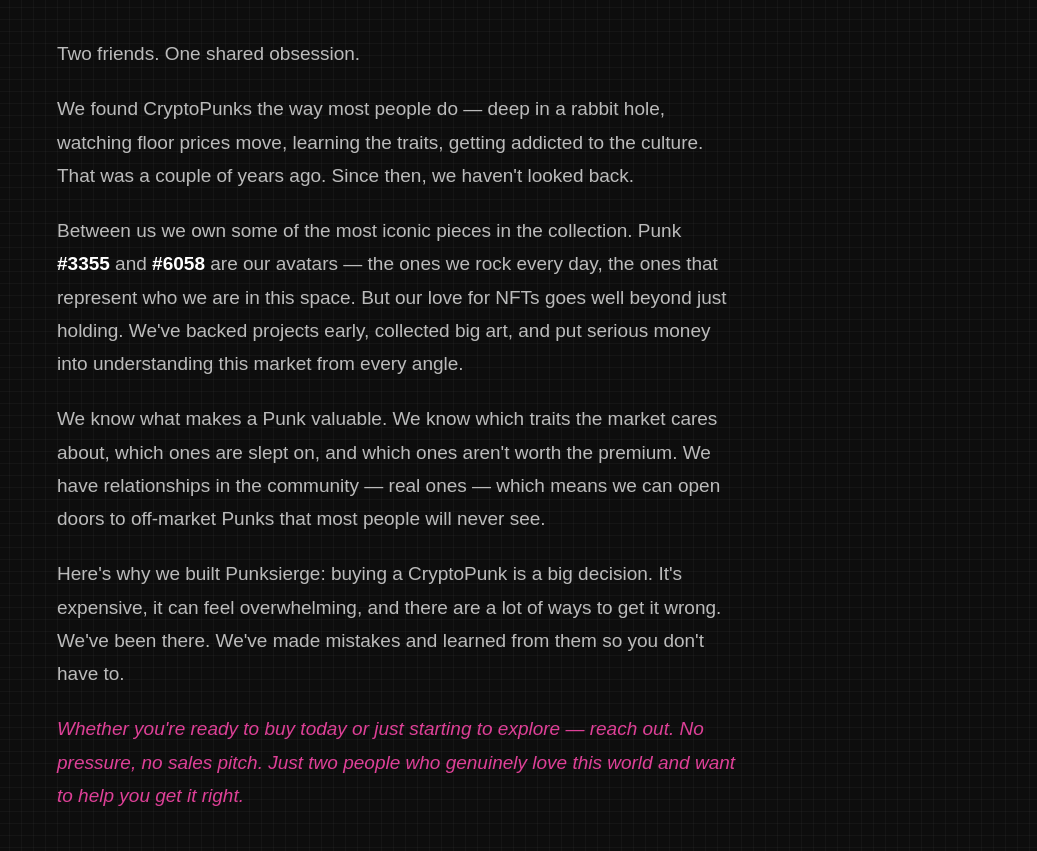
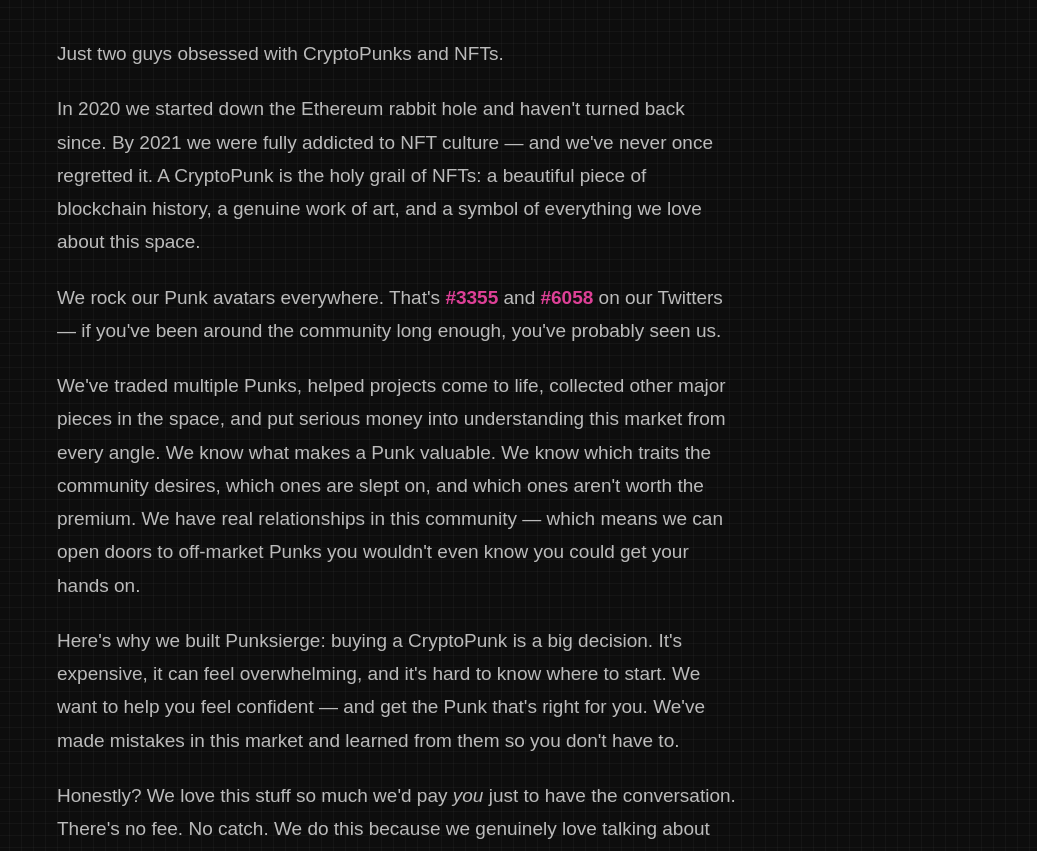
Before and after one commit to maxmurrray/Punksierge, a plain HTML site: page about.html in a window 1280 px wide. Shown: the part 221-1072 px from the top of the page, without its empty margins (243-1280 px from the left). Drawn offline with Linux system fonts and the light colour scheme; a web font is replaced by a local one.

Commit message:
Update about page with Max's copy, Twitter links for both punks

```diff
--- a/about.html
+++ b/about.html
@@ -30,12 +30,13 @@
         <section class="about-section">
             <h2 class="about-heading">About Us</h2>
             <div class="about-content">
-                <p class="about-lead">Two friends. One shared obsession.</p>
-                <p>We found CryptoPunks the way most people do — deep in a rabbit hole, watching floor prices move, learning the traits, getting addicted to the culture. That was a couple of years ago. Since then, we haven't looked back.</p>
-                <p>Between us we own some of the most iconic pieces in the collection. Punk <strong>#3355</strong> and <strong>#6058</strong> are our avatars — the ones we rock every day, the ones that represent who we are in this space. But our love for NFTs goes well beyond just holding. We've backed projects early, collected big art, and put serious money into understanding this market from every angle.</p>
-                <p>We know what makes a Punk valuable. We know which traits the market cares about, which ones are slept on, and which ones aren't worth the premium. We have relationships in the community — real ones — which means we can open doors to off-market Punks that most people will never see.</p>
-                <p>Here's why we built Punksierge: buying a CryptoPunk is a big decision. It's expensive, it can feel overwhelming, and there are a lot of ways to get it wrong. We've been there. We've made mistakes and learned from them so you don't have to.</p>
-                <p class="about-close">Whether you're ready to buy today or just starting to explore — reach out. No pressure, no sales pitch. Just two people who genuinely love this world and want to help you get it right.</p>
+                <p class="about-lead">Just two guys obsessed with CryptoPunks and NFTs.</p>
+                <p>In 2020 we started down the Ethereum rabbit hole and haven't turned back since. By 2021 we were fully addicted to NFT culture — and we've never once regretted it. A CryptoPunk is the holy grail of NFTs: a beautiful piece of blockchain history, a genuine work of art, and a symbol of everything we love about this space.</p>
+                <p>We rock our Punk avatars everywhere. That's <strong><a href="https://x.com/m4x_0x" target="_blank">#3355</a></strong> and <strong><a href="https://x.com/tylermunowitz" target="_blank">#6058</a></strong> on our Twitters — if you've been around the community long enough, you've probably seen us.</p>
+                <p>We've traded multiple Punks, helped projects come to life, collected other major pieces in the space, and put serious money into understanding this market from every angle. We know what makes a Punk valuable. We know which traits the community desires, which ones are slept on, and which ones aren't worth the premium. We have real relationships in this community — which means we can open doors to off-market Punks you wouldn't even know you could get your hands on.</p>
+                <p>Here's why we built Punksierge: buying a CryptoPunk is a big decision. It's expensive, it can feel overwhelming, and it's hard to know where to start. We want to help you feel confident — and get the Punk that's right for you. We've made mistakes in this market and learned from them so you don't have to.</p>
+                <p>Honestly? We love this stuff so much we'd pay <em>you</em> just to have the conversation. There's no fee. No catch. We do this because we genuinely love talking about Punks, NFTs, and crypto — and helping people find their way into a world that changed ours.</p>
+                <p class="about-close">Whether you're ready to buy today, just starting to explore, or simply curious about NFTs — don't be shy. Reach out. We'll make the time. No pressure, no sales pitch. Just two people who love this world and want to help you get it right.</p>
             </div>
 
             <div class="about-punks">
--- a/styles.css
+++ b/styles.css
@@ -194,6 +194,16 @@
     font-weight: 700;
 }
 
+.about-content a {
+    color: #DE4097;
+    text-decoration: none;
+    font-weight: 700;
+}
+
+.about-content a:hover {
+    text-decoration: underline;
+}
+
 .about-close {
     font-size: 19px;
     font-weight: 400;
```
